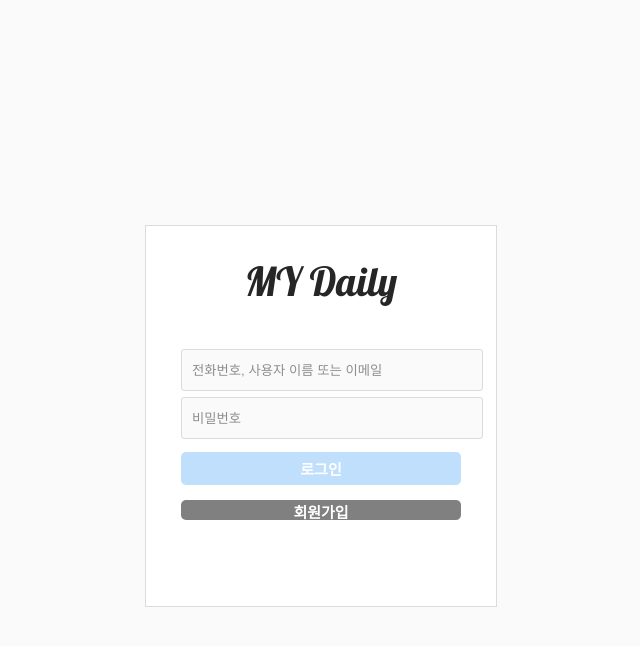
After one commit to vincanan/daily, a Flask app: template templates/login.html in a window 1280 px wide. The commit adds this page. Shown: the top 646 px of the page, without its empty margins (305-945 px from the left). Run offline with Flask 2, Linux system fonts and the light colour scheme; the template is opened without the code that fills it, so the values that code supplies are empty; some libraries are stand-ins or nearby versions.

Commit message:
기본틀 입니다.

```diff
--- a/app.py
+++ b/app.py
@@ -3,8 +3,28 @@ app = Flask(__name__)
 
 from pymongo import MongoClient
 import certifi
+import jwt
+import hashlib
+import datetime
 
 ca = certifi.where()
+client = MongoClient('mongodb+srv://test:sparta@cluster0.0x2me9v.mongodb.net/Cluster0?retryWrites=true&w=majority', tlsCAFile=ca)
+db = client.dbsparta
 
-client = MongoClient('mongodb+srv://<username>:<password>@cluster0.wpr6ivo.mongodb.net/?retryWrites=true&w=majority', tlsCAFile=ca)
-db = client.dbsparta
+@app.route('/')
+def home():
+    return render_template('login.html')
+@app.route('/login')
+def login():
+    return render_template('login.html')
+
+@app.route('/index')
+def main():
+    return render_template('index.html')
+
+@app.route('/sign_up')
+def signup():
+    return render_template('signup.html')
+
+if __name__ == '__main__':
+    app.run('0.0.0.0', port=5004, debug=True)
--- /dev/null
+++ b/static/css/login.css
@@ -0,0 +1,87 @@
+body{
+    background-color:#FAFAFA;
+    margin: 0px;
+    color: #262626;
+    box-sizing: border-box;
+}
+
+a{
+    text-decoration: none;
+    color:#262626;
+}
+
+.login_wrapper{
+    position:absolute;
+    display: flex;
+    flex-direction: column;
+    align-items: center;
+    width:350px;
+    height:380px;
+    top:50%;
+    left:50%;
+    margin: -175px 0px 0px -190px;
+    background-color:white;
+    border: 1px solid #DBDBDB;
+}
+
+.login_logo{
+    margin :30px 0 30px 0;
+    color:#262626;
+    font-family: 'Lobster', cursive;
+    font-size: 40px;
+    font-weight: 100px;
+}
+
+.login_form{
+    display:flex;
+    flex-direction: column;
+    width:280px;
+    margin-top:10px;
+}
+
+.login_text{
+    width:100%;
+    height:40px;
+    margin: 3px 0 3px 0 ;
+    padding: 0 10px 0 10px;
+    background-color:#FAFAFA;
+    border: 1px solid #DBDBDB;
+    border-radius: 3px;
+}
+
+.login_text:focus{
+    outline: 1px solid #a8a8a8;
+}
+
+.login_text::placeholder{
+    color:#8E8E8E;
+}
+
+.login_text::value{
+    color:#262626;
+}
+
+.login_btn{
+    width:100%;
+    height:33px;
+    margin: 10px 0 5px 0;
+    color:white;
+    background-color: #C0DFFD;
+    border-radius: 5px;
+    border-style: none;
+    font-size: 15px;
+    font-weight: bold;
+    cursor: pointer;
+}
+.signup_btn{
+    width:100%;
+    height:20px;
+    margin: 10px 0 5px 0;
+    color:white;
+    background-color: gray;
+    border-radius: 5px;
+    border-style: none;
+    font-size: 15px;
+    font-weight: bold;
+    cursor: pointer;
+}
--- /dev/null
+++ b/templates/login.html
@@ -0,0 +1,28 @@
+<!DOCTYPE html>
+<html lang="en">
+<head>
+    <script src="https://code.jquery.com/jquery-1.12.4.js"></script>
+    <script src="https://cdnjs.cloudflare.com/ajax/libs/jquery-cookie/1.4.1/jquery.cookie.js"></script>
+    <meta charset="UTF-8">
+    <meta http-equiv="X-UA-Compatible" content="IE=edge">
+    <meta name="viewport" content="width=device-width, initial-scale=1.0">
+    <title>hojiitagraM</title>
+    <link rel="stylesheet" type="text/css" href=".././static/css/login.css">
+    <link href="https://fonts.googleapis.com/css2?family=Lobster&display=swap" rel="stylesheet">
+</head>
+<body>
+    <article>
+        <div class = "login_wrapper">
+            <div class="login_logo">MY Daily</div>
+                <div class="login_form">
+                    <input id="LOGIN_ID" class = "login_text"  type="text" name="id" placeholder="전화번호, 사용자 이름 또는 이메일">
+                    <input  id="LOGIN_PW" class = "login_text" type="password" name="id" placeholder="비밀번호">
+                    <button id="LOGIN_BTN" class = "login_btn" type="submit" onclick="open_main()" disabled>로그인</button>
+                    <button id="SIGNUP_BTN" class = "signup_btn" type="submit" oclick="open_sign()">회원가입</button>
+                </div>
+
+        </div>
+    </article>
+    <script src="../static/js/login.js"></script>
+</body>
+</html>
```
Also changed, not shown: static/css/common.css (added, +51 -0 lines), templates/index.html (+28 -1 lines), static/js/common.js (added), static/js/login.js (added), static/js/sign_up.js (added), templates/sign_up.html (added).
